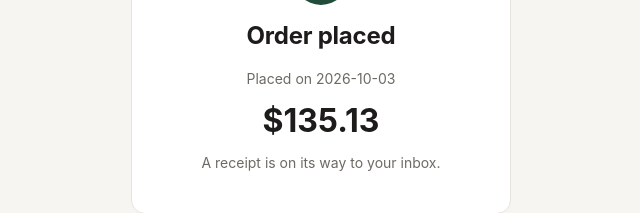
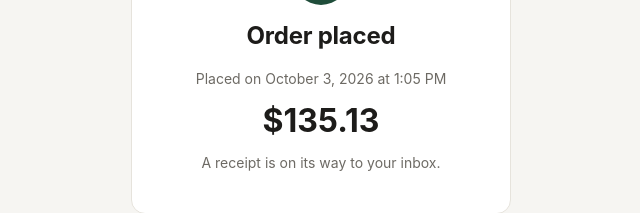
Before and after one commit to adityas0405/lumi-demo-checkout, a React (Vite) app: page / in a window 1280 px wide. Both pictures are taken after a click on the button "Place order". Shown: the part 333-546 px from the top of the page, without its empty margins (319-959 px from the left). Built offline with nearby package versions, Linux system fonts and the light colour scheme.

Commit message:
Add date-fns and format confirmation timestamp

```diff
--- a/package.json
+++ b/package.json
@@ -11,6 +11,7 @@
     "test": "vitest run"
   },
   "dependencies": {
+    "date-fns": "^4.4.0",
     "react": "^19.3.0",
     "react-dom": "^19.3.0"
   },
--- a/src/ui/OrderConfirmation.tsx
+++ b/src/ui/OrderConfirmation.tsx
@@ -1,10 +1,8 @@
+import { format } from "date-fns";
 import type { Totals } from "../checkout/totals";
 import { formatCents } from "../money";
 
 export function OrderConfirmation({ totals, placedAt }: { totals: Totals; placedAt: Date }) {
-  const date = `${placedAt.getFullYear()}-${String(placedAt.getMonth() + 1).padStart(2, "0")}-${String(
-    placedAt.getDate(),
-  ).padStart(2, "0")}`;
   return (
     <div className="page confirm">
       <div className="panel">
@@ -12,7 +10,7 @@ export function OrderConfirmation({ totals, placedAt }: { totals: Totals; placed
           ✓
         </div>
         <h1>Order placed</h1>
-        <p className="muted">Placed on {date}</p>
+        <p className="muted">Placed on {format(placedAt, "MMMM d, yyyy 'at' h:mm a")}</p>
         <p className="big">{formatCents(totals.totalCents)}</p>
         <p className="muted">A receipt is on its way to your inbox.</p>
       </div>
```
Also changed, not shown: 1 other file (tests, documents, lock files or other folders).
